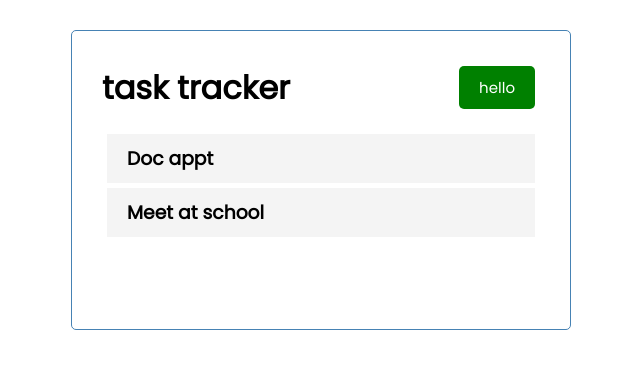
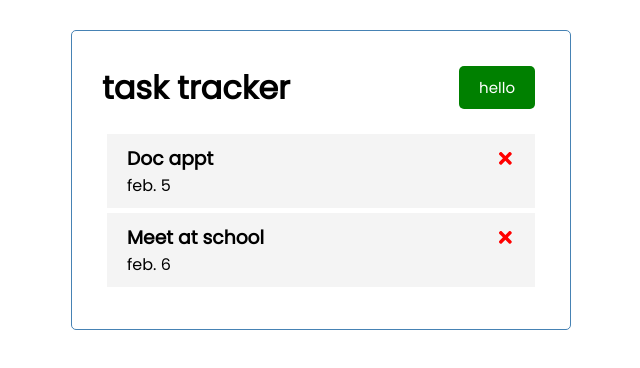
Before and after one commit to found-james/react-task-tracker, a React (Create React App) app: page / in a window 1280 px wide. Shown: the top 368 px of the page, without its empty margins (319-959 px from the left). Built offline with nearby package versions, Linux system fonts and the light colour scheme.

Commit message:
delete task on click set up

```diff
--- a/src/App.js
+++ b/src/App.js
@@ -1,5 +1,6 @@
 import { useState } from 'react'
 import Header from './components/Header'
+import Task from './components/Task'
 import Tasks from './components/Tasks'
 
 
@@ -18,10 +19,21 @@
         reminder: true
     }
 ])
+
+// delete task
+const deleteTask = (id) => {
+  setTasks(tasks.filter((task) => task.id !== id))
+}
   return (
     <div className="container">
         <Header />
-        <Tasks tasks={tasks}/>
+        {tasks.length > 0 ? (
+          <Tasks tasks={tasks}
+                 erase={deleteTask}/>
+        ) : (
+          <h2>no tasks to do</h2>
+        )
+        }
     </div>
   );
 }
--- a/src/components/Task.js
+++ b/src/components/Task.js
@@ -1,7 +1,15 @@
-const Task = ({task}) => {
+import { FaTimes } from 'react-icons/fa'
+
+const Task = ({task, erase}) => {
     return (
         <div className='task'>
-            <h3>{task.text}</h3>
+            <h3>{task.text}
+                <FaTimes style={{color: 'red',
+                                cursor: 'pointer'
+                                }}
+                         onClick={() => erase(task.id)}/>
+            </h3>
+            <p>{task.day}</p>
         </div>
     )
 }
--- a/src/components/Tasks.js
+++ b/src/components/Tasks.js
@@ -1,11 +1,11 @@
 import Task from './Task'
 
-const Tasks = ({ tasks }) => {
+const Tasks = ({ tasks, erase }) => {
 
     return (
         <>
             {tasks.map((task) => (
-                <Task key={task.id} task={task}/>
+                <Task key={task.id} task={task} erase={erase}/>
             ))}
         </>
     )
```
